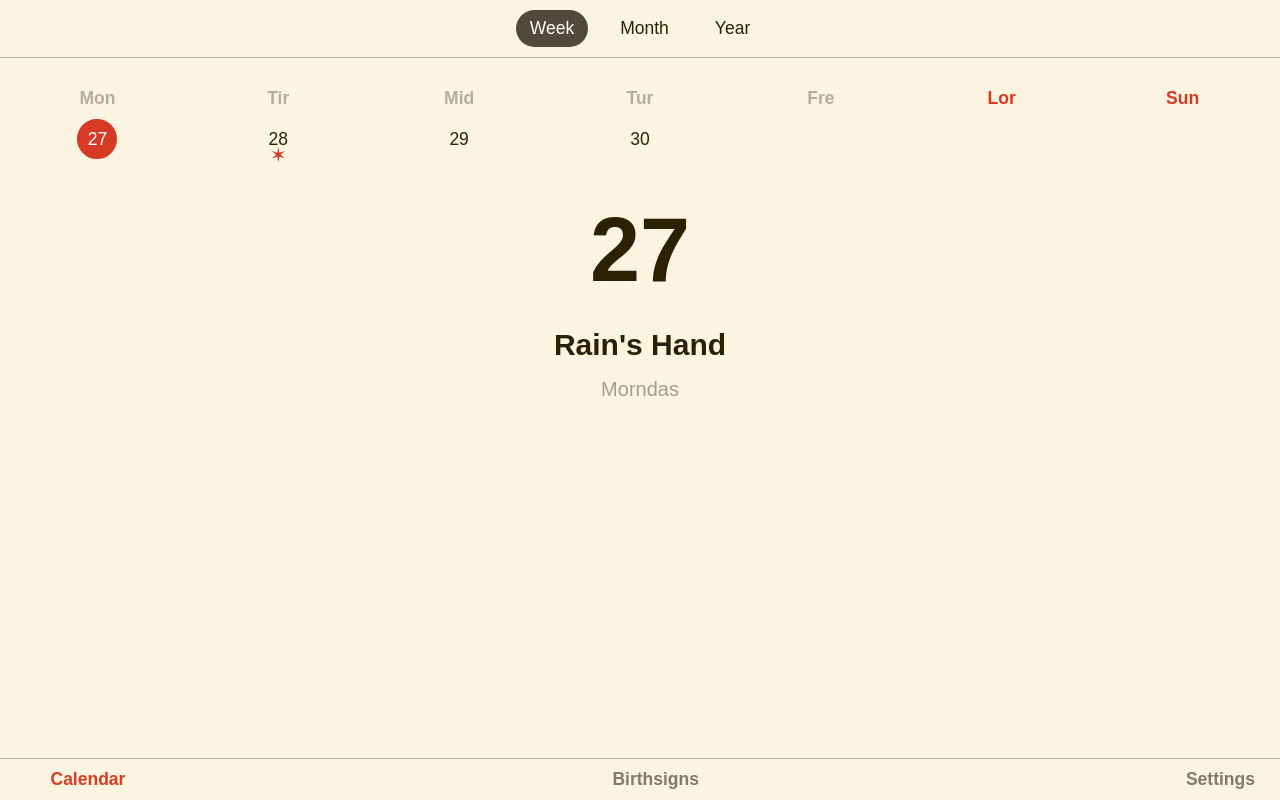
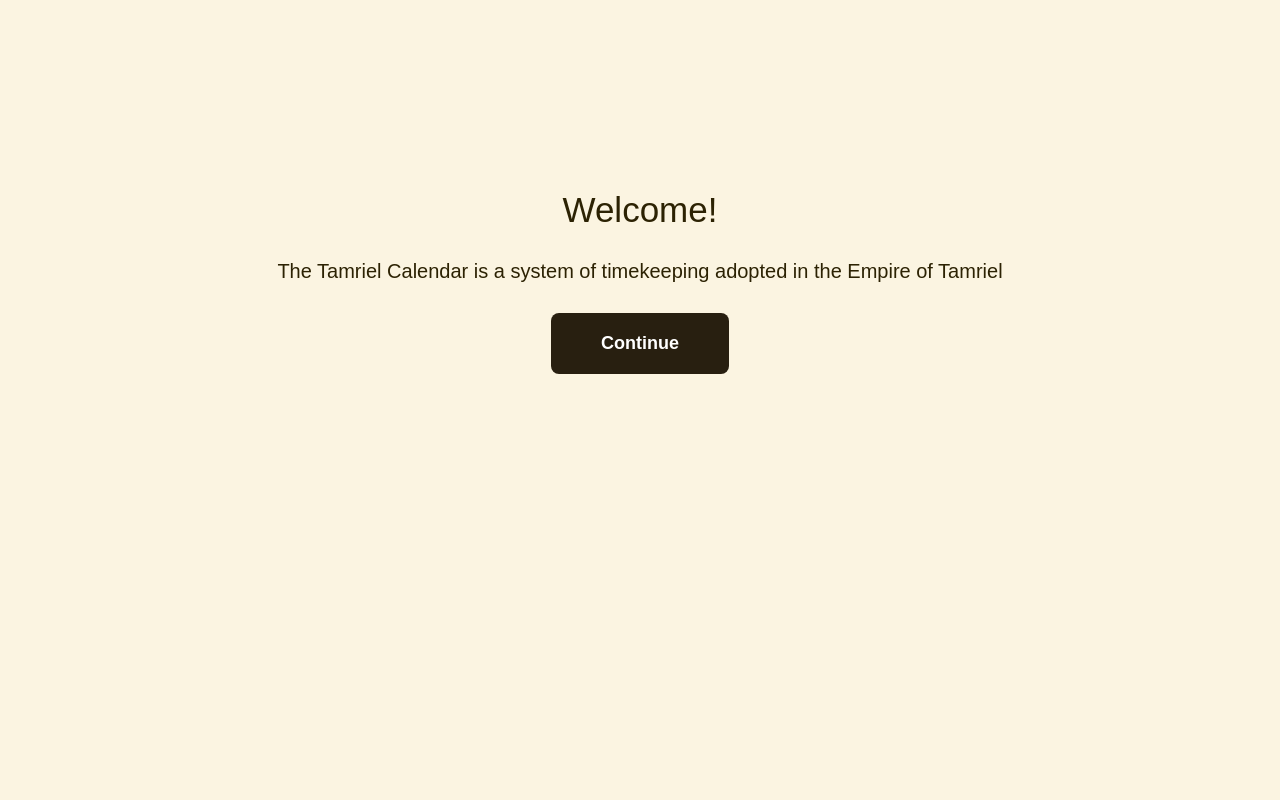
Before and after one commit to VChet/tamriel-calendar, a Vue app: page /onboarding in a window 1280 px wide. Before the commit this address led to /week. Built offline with nearby package versions, Linux system fonts and the light colour scheme; some icons are missing.

Commit message:
feat(Onboarding): add view

```diff
--- a/src/App.vue
+++ b/src/App.vue
@@ -1,6 +1,6 @@
 <template>
   <RouterView />
-  <footer class="main-nav">
+  <footer v-if="router.currentRoute.value.name !== 'Onboarding'" class="main-nav">
     <nav>
       <ul>
         <li>
@@ -27,8 +27,9 @@
 </template>
 
 <script setup lang="ts">
-import { RouterLink, RouterView } from "vue-router";
+import { useRouter, RouterLink, RouterView } from "vue-router";
 import { IconCalendarEvent, IconComet, IconSettings } from "@tabler/icons-vue";
+const router = useRouter();
 </script>
 
 <style lang="scss">
--- a/src/assets/global.scss
+++ b/src/assets/global.scss
@@ -84,6 +84,11 @@ a {
   &--block {
     width: 100%;
   }
+  &--big {
+    padding: 20px 50px;
+    font-size: 18px;
+    font-weight: bold;
+  }
   &:hover,
   &:focus-visible {
     background-color: var(--color-button-hover);
--- a/src/i18n/messages.ts
+++ b/src/i18n/messages.ts
@@ -9,6 +9,11 @@ const messages: I18nOptions["messages"] = {
     month: "Month",
     year: "Year",
     back: "Back",
+    onboardingPage: {
+      welcome: "Welcome!",
+      description: "The Tamriel Calendar is a system of timekeeping adopted in the Empire of Tamriel",
+      continue: "Continue"
+    },
     calendarPage: {
       festivities: "Festivities",
       summoningDays: "Daedra Summoning Days"
@@ -28,6 +33,11 @@ const messages: I18nOptions["messages"] = {
     month: "Месяц",
     year: "Год",
     back: "Назад",
+    onboardingPage: {
+      welcome: "Добро пожаловать!",
+      description: "Календарь Тамриэля — система времяисчисления, принятая в Империи Тамриэль",
+      continue: "Продолжить"
+    },
     calendarPage: {
       festivities: "Праздники",
       summoningDays: "Дни вызова даэдра"
--- a/src/router.ts
+++ b/src/router.ts
@@ -1,4 +1,5 @@
 import { createRouter, createWebHistory } from "vue-router";
+import OnboardingView from "@/views/OnboardingView.vue";
 import CalendarView from "@/views/CalendarView.vue";
 import BirthsignsView from "@/views/BirthsignsView.vue";
 import BirthsignView from "@/views/BirthsignView.vue";
@@ -16,6 +17,11 @@ const router = createRouter({
       path: "/",
       name: "Home",
       redirect: { name: "Calendar" }
+    },
+    {
+      path: "/onboarding",
+      name: "Onboarding",
+      component: OnboardingView
     },
     {
       path: "/calendar",
@@ -75,4 +81,13 @@ const router = createRouter({
   ]
 });
 
+router.beforeEach((to, _from, next) => {
+  const hasOnboardingCookie = document.cookie.includes("onboarding=true");
+  if (!hasOnboardingCookie && to.name !== "Onboarding") {
+    next("/onboarding");
+  } else {
+    next();
+  }
+});
+
 export default router;
--- /dev/null
+++ b/src/views/OnboardingView.vue
@@ -0,0 +1,32 @@
+<template>
+  <main class="container onboarding-view">
+    <h1>{{ $t("onboardingPage.welcome") }}</h1>
+    <div>{{ $t("onboardingPage.description") }}</div>
+    <button class="button button--big" type="button" @click="exitOnboarding">
+      {{ $t("onboardingPage.continue") }}
+    </button>
+  </main>
+</template>
+
+<script setup lang="ts">
+import { useRouter } from "vue-router";
+
+const router = useRouter();
+function exitOnboarding() {
+  document.cookie = "onboarding=true";
+  router.push({ name: "Home" });
+}
+</script>
+<style lang="scss">
+.onboarding-view {
+  display: flex;
+  flex-direction: column;
+  gap: 30px;
+  align-items: center;
+  margin: 20vh auto;
+  text-align: center;
+  h1 {
+    font-size: 1.75rem;
+  }
+}
+</style>
```
